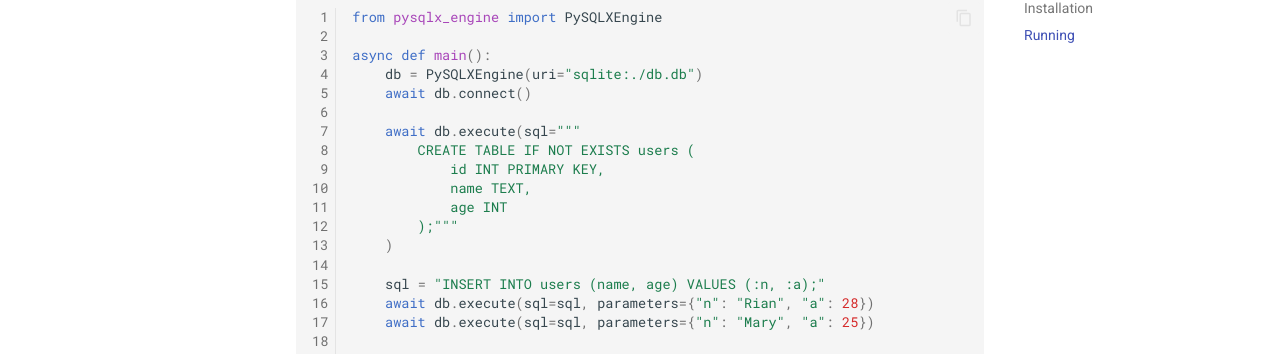
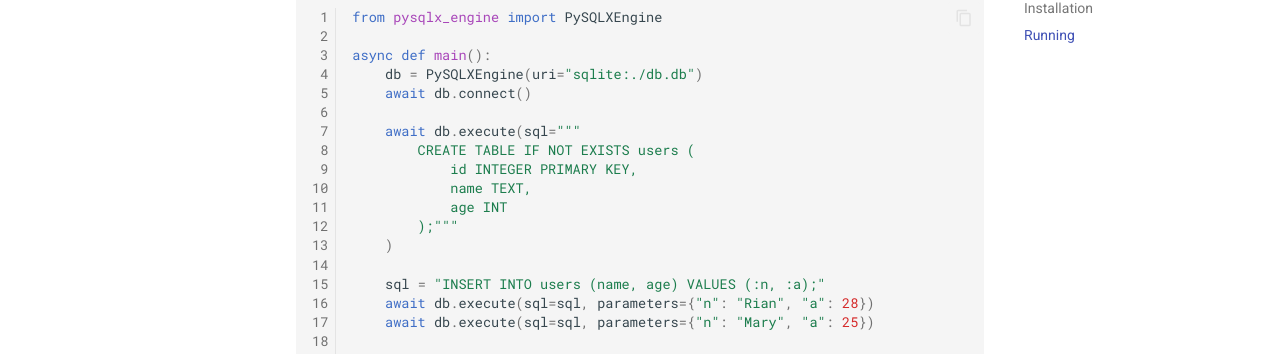
Before and after one commit to carlos-rian/pysqlx-engine, an MkDocs documentation site: the page built from docs/index.md, in a window 1280 px wide and 900 px high, scrolled down 2334 px. Shown: the part 100-454 px from the top of the window. Built offline with MkDocs 1.6.1 and Material for MkDocs 9.7.7, drawn with Linux system fonts in a browser that asks for light colours; comment, search, counter and statistics services are not loaded.

Commit message:
docs: update docs/index.md example to integer

```diff
--- a/docs/index.md
+++ b/docs/index.md
@@ -108,7 +108,7 @@
 
         await db.execute(sql="""
             CREATE TABLE IF NOT EXISTS users (
-                id INT PRIMARY KEY,
+                id INTEGER PRIMARY KEY,
                 name TEXT,
                 age INT
             );"""
@@ -136,7 +136,7 @@
 
         db.execute(sql="""
             CREATE TABLE IF NOT EXISTS users (
-                id INT PRIMARY KEY,
+                id INTEGER PRIMARY KEY,
                 name TEXT,
                 age INT
             );"""
```
